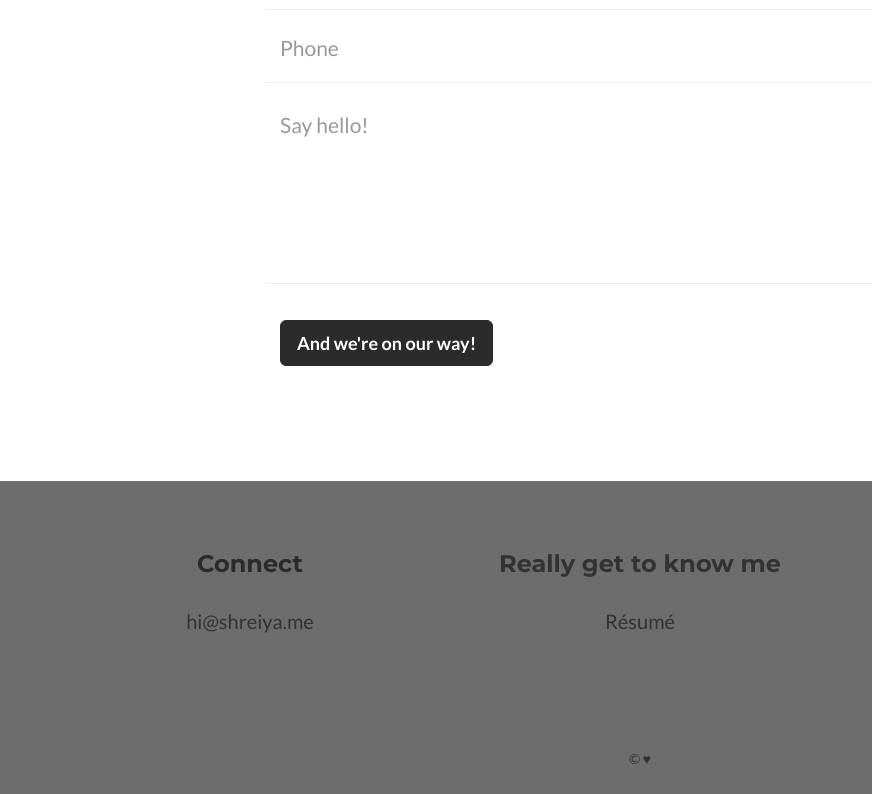
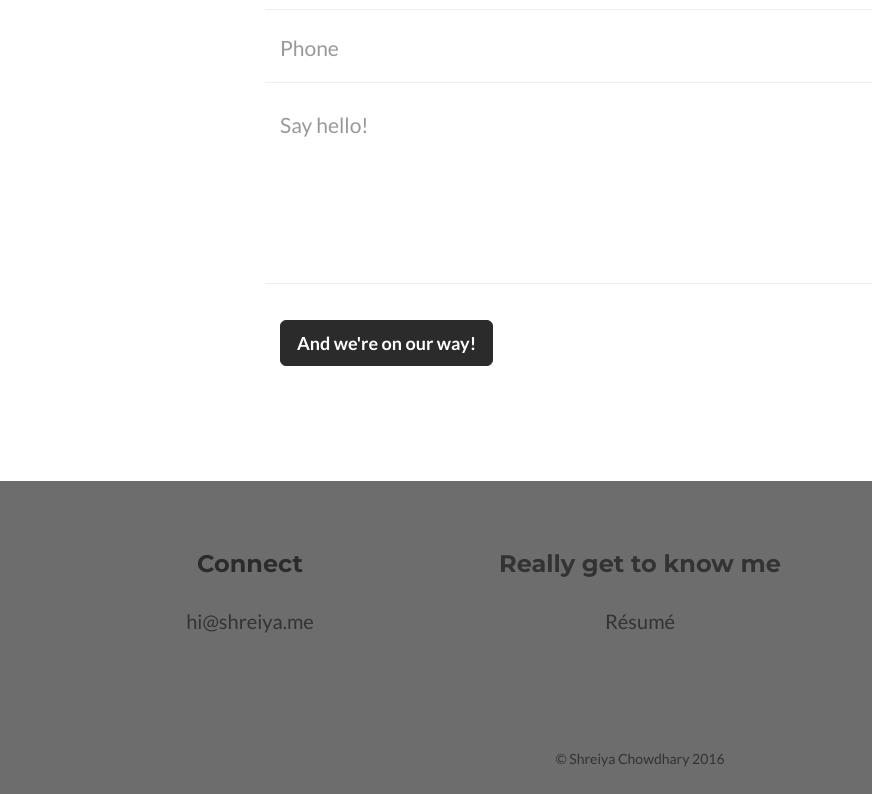
Before and after one commit to Shreiya/home, a website: page index.html in a window 1280 px wide. Shown: the part 2754-3548 px from the top of the page, 0-872 px from the left. Drawn offline with nearby package versions, Linux system fonts and the light colour scheme; some packages are replaced by stand-ins of ours.

Commit message:
copyright change

```diff
--- a/index.html
+++ b/index.html
@@ -301,7 +301,7 @@
             <div class="container">
                 <div class="row">
                     <div class="col-lg-12">
-                         &copy; &hearts;
+                         &copy; Shreiya Chowdhary 2016
                     </div>
                 </div>
             </div>
```
